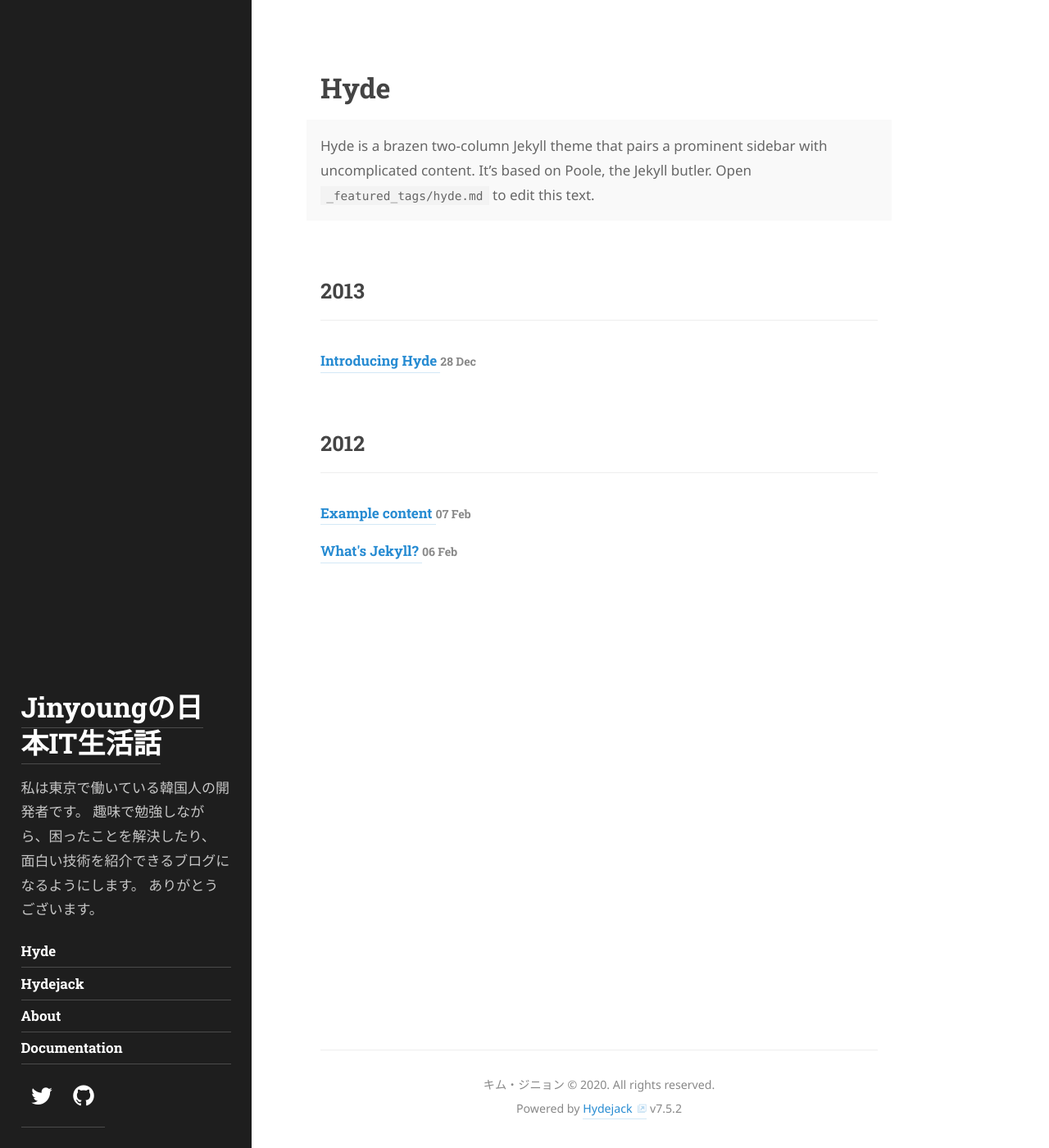
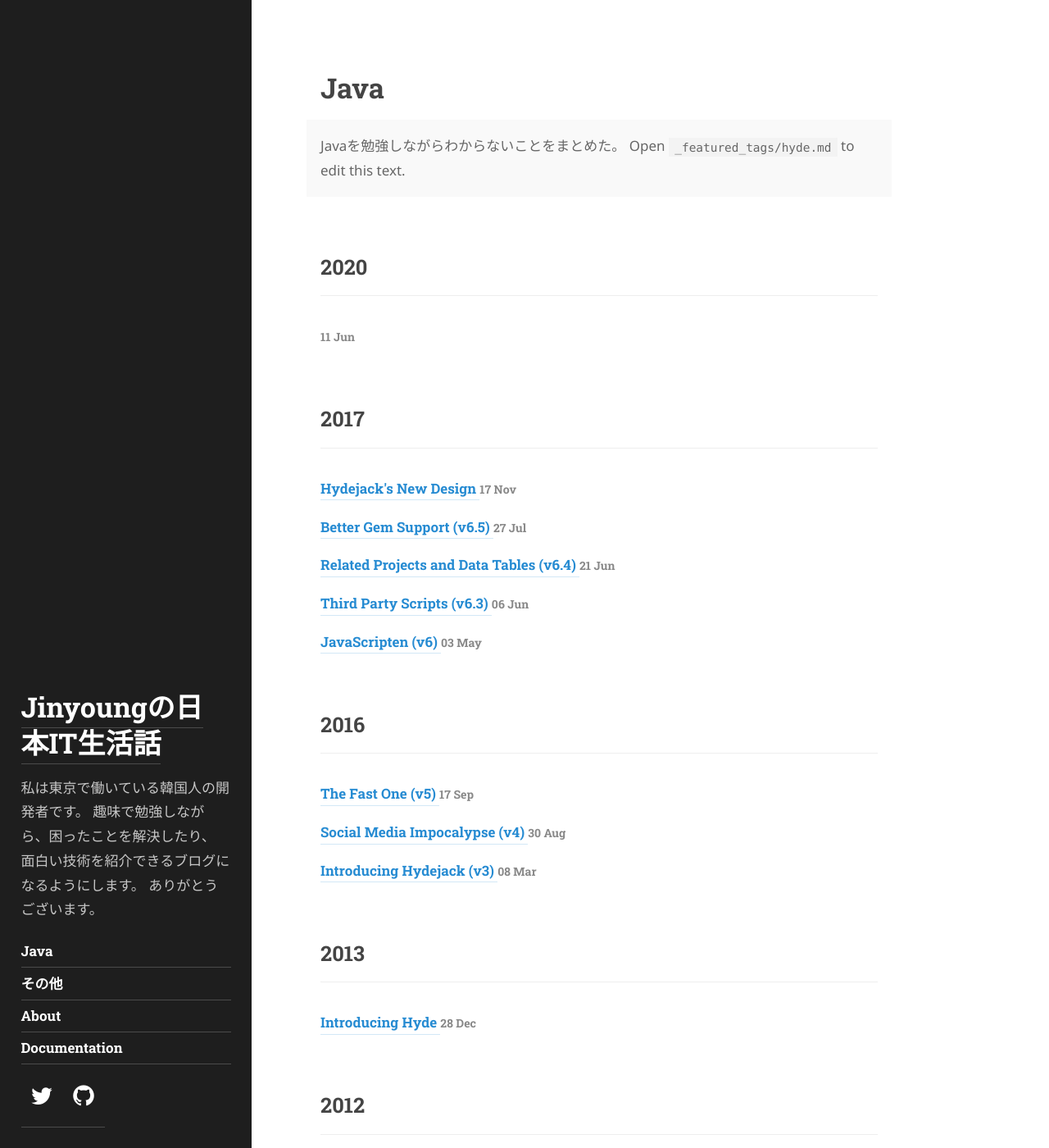
Before and after one commit to digitalRepresentation/digitalRepresentation.github.io, a Jekyll site: the page built from _featured_tags/hyde.md, in a window 1280 px wide and 1400 px high. Shown: the whole window at 82% size. Built offline with Jekyll 4.4.1, drawn with Linux system fonts in a browser that asks for light colours; some web fonts are replaced.

Commit message:
blog 20200611-002

```diff
--- a/_featured_tags/hyde.md
+++ b/_featured_tags/hyde.md
@@ -1,12 +1,11 @@
 ---
 layout: list
-title: Hyde
-slug: hyde
+title: Java
+slug: Java
 menu: true
 order: 1
 description: >
-  Hyde is a brazen two-column Jekyll theme that pairs a prominent sidebar with uncomplicated content.
-  It’s based on Poole, the Jekyll butler.
+  Javaを勉強しながらわからないことをまとめた。
   Open `_featured_tags/hyde.md` to edit this text.
 accent_color: '#268bd2'
 accent_image:
```
Also changed, not shown: _featured_tags/hydejack.md (deleted, +0 -12 lines), _featured_tags/その他.md (added, +11 -0 lines), _posts/2020-06-11-example-content.md (renamed from _posts/2017-11-22-example-content.md, +8 -3 lines).
